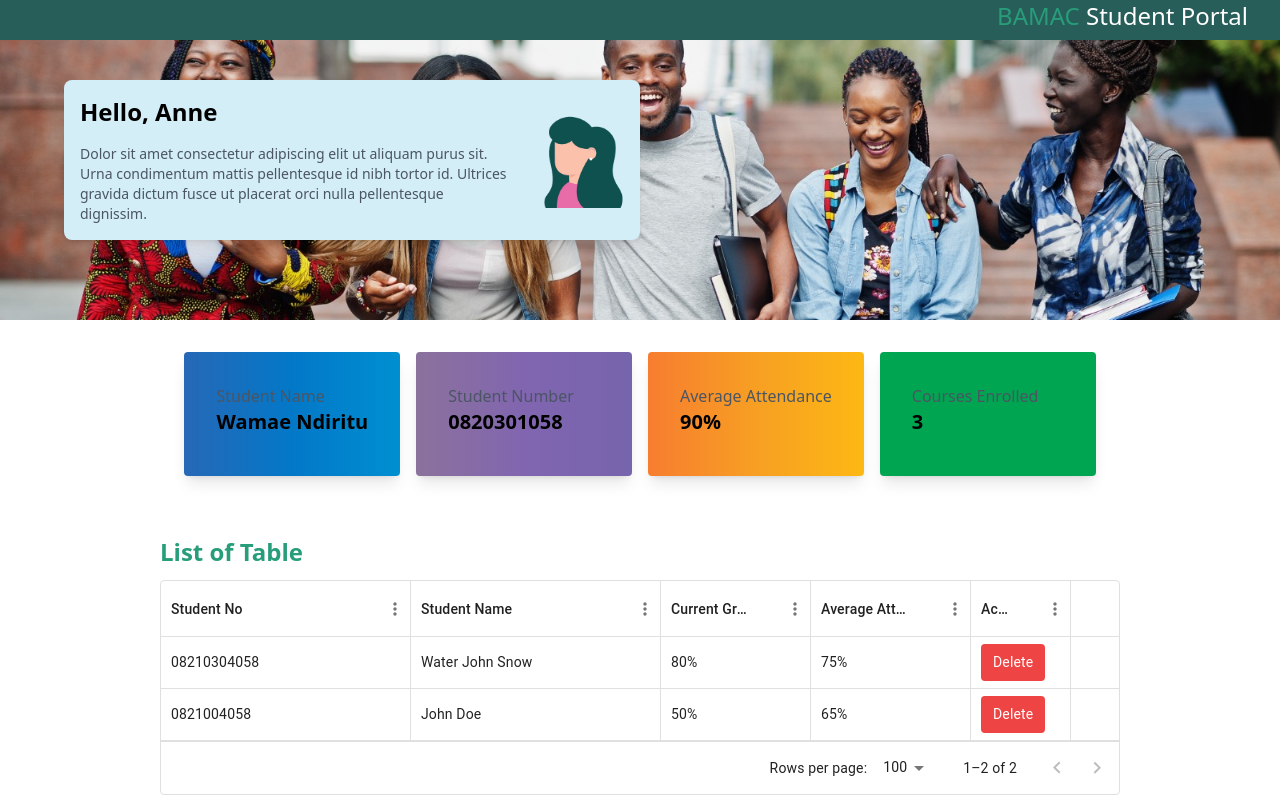
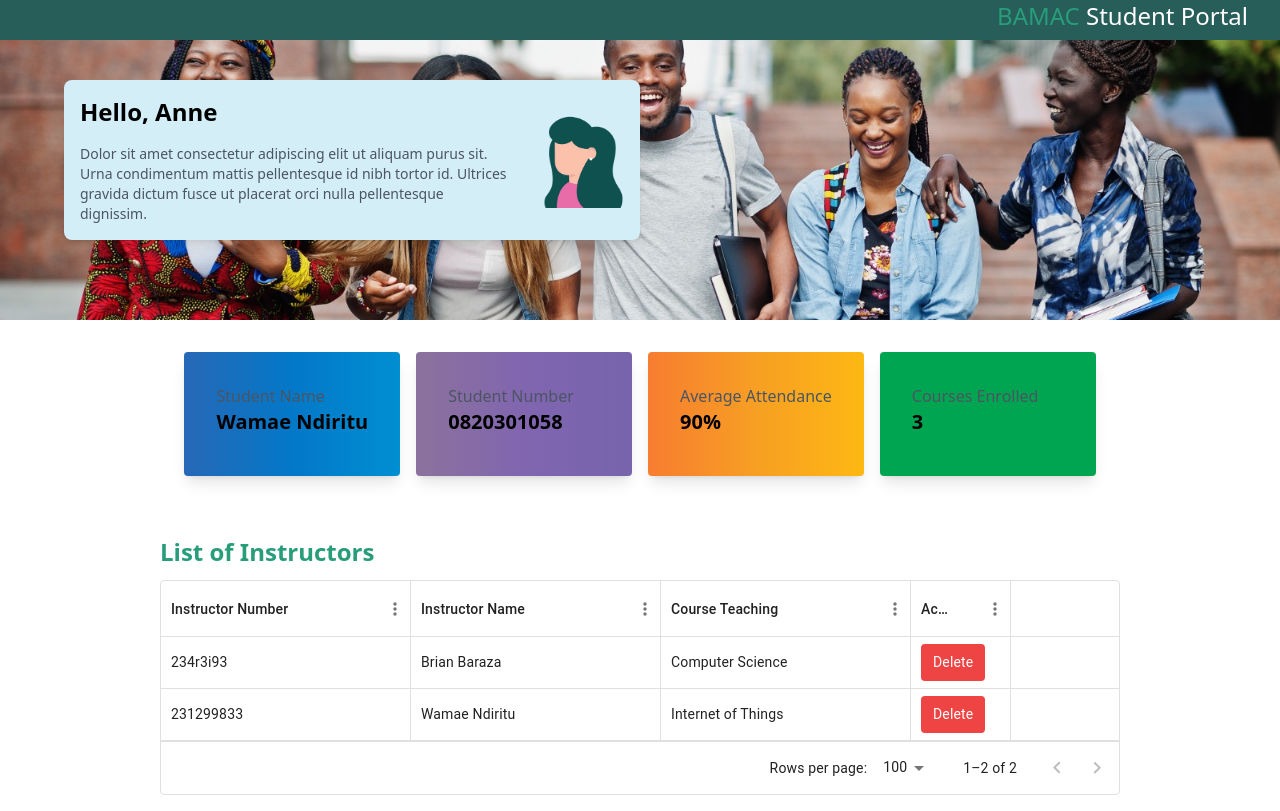
Before and after one commit to wamae-ndiritu/student-portal-design, a React (Create React App) app: page /courses in a window 1280 px wide. Built offline with nearby package versions, Linux system fonts and the light colour scheme.

Commit message:
Add instructor dummy data

```diff
--- a/src/pages/CoursesPage.jsx
+++ b/src/pages/CoursesPage.jsx
@@ -35,6 +35,49 @@ const columns = [
   },
 ];
 
+const instructorHeaders = [
+  {
+    field: "id",
+    headerName: "Instructor Number",
+    width: 250,
+  },
+  {
+    field: "instructor_name",
+    headerName: "Instructor Name",
+    width: 250,
+  },
+  {
+    field: "courses",
+    headerName: "Course Teaching",
+    width: 250,
+  },
+  {
+    field: "action",
+    headerName: "Action",
+    width: 100,
+    renderCell: () => {
+      return (
+        <button className='bg-red-500 rounded px-3 py-2 text-white cursor-pointer'>
+          Delete
+        </button>
+      );
+    },
+  },
+];
+
+const instructorData = [
+  {
+    id: "234r3i93",
+    instructor_name: "Brian Baraza",
+    courses: "Computer Science",
+  },
+  {
+    id: "231299833",
+    instructor_name: "Wamae Ndiritu",
+    courses: "Internet of Things",
+  },
+];
+
 const rows = [
   {
     id: "08210304058",
@@ -65,7 +108,11 @@ const CoursesPage = () => {
         attendance={"90%"}
         coursesEnrolled={3}
       />
-      <ListTable headers={columns} data={rows} title='List of Table' />
+      <ListTable
+        headers={instructorHeaders}
+        data={instructorData}
+        title='List of Instructors'
+      />
     </div>
   );
 };
```
